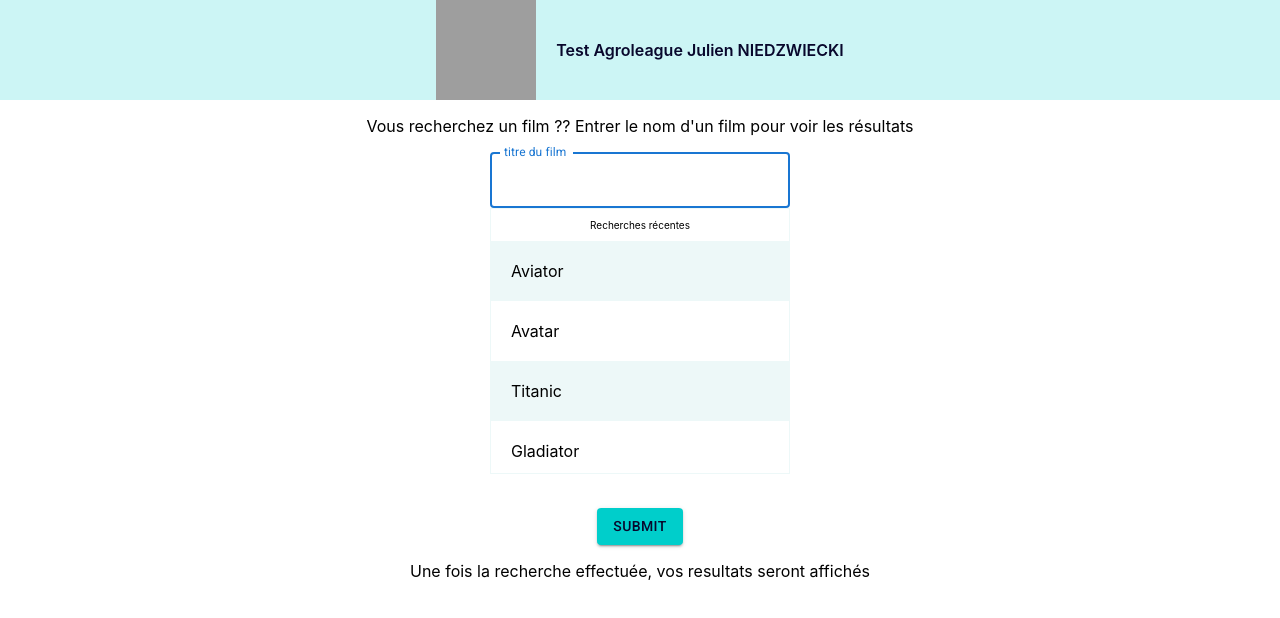
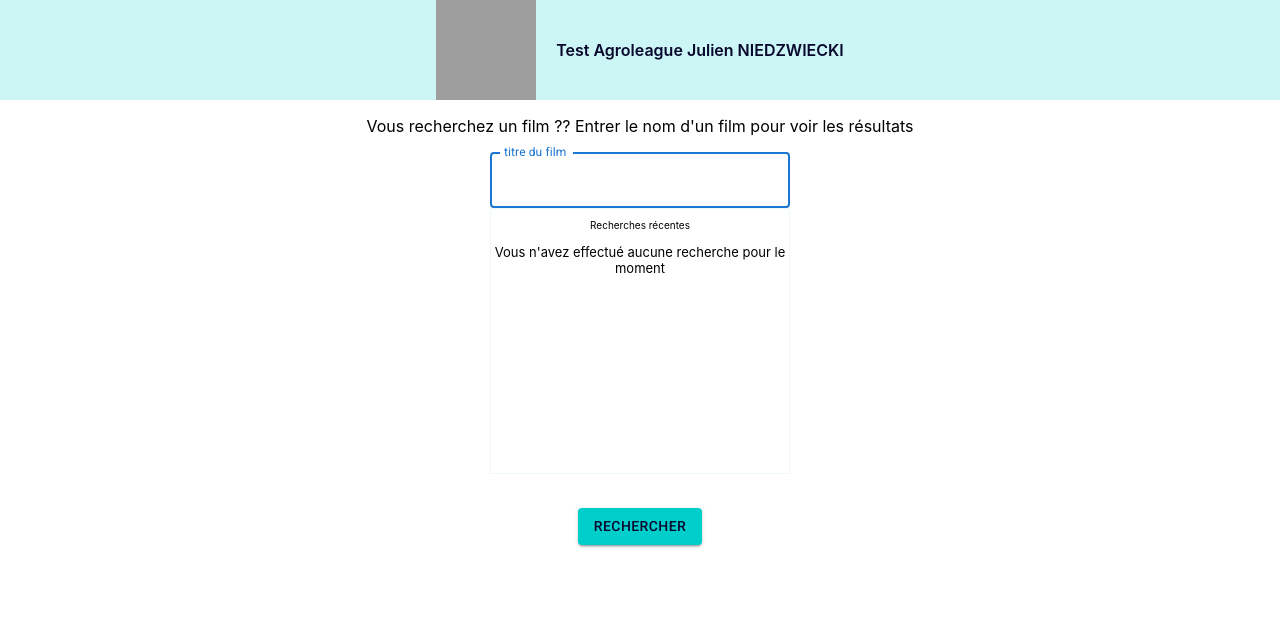
Before and after one commit to hollowspy/front_agroleague, a React (Create React App) app: page / in a window 1280 px wide. Both pictures are taken after a click on the element "titre du film". Shown: the top 618 px of the page. Built offline with nearby package versions, Linux system fonts and the light colour scheme; grey boxes are pictures that could not be loaded.

Commit message:
add favicon / Add history in localStorage

```diff
--- a/public/index.html
+++ b/public/index.html
@@ -2,7 +2,7 @@
 <html lang="en">
   <head>
     <meta charset="utf-8" />
-    <link rel="icon" href="%PUBLIC_URL%/favicon.ico" />
+    <link rel="icon" href="https://uploads-ssl.webflow.com/5f81982884cdb023d8700aeb/5fa2c10b7f5ac46c7059cd53_agroleaguelogo2.svg" />
     <link rel="stylesheet" href="https://fonts.googleapis.com/css?family=Roboto:300,400,500,700&display=swap" />
     <link rel="stylesheet"  href="https://fonts.googleapis.com/icon?family=Material+Icons" />
     <meta name="viewport" content="width=device-width, initial-scale=1" />
@@ -26,7 +26,7 @@
       work correctly both with client-side routing and a non-root public URL.
       Learn how to configure a non-root public URL by running `npm run build`.
     -->
-    <title>React App</title>
+    <title>Agroleague Julien NIEDZWIECKI</title>
   </head>
   <body>
     <noscript>You need to enable JavaScript to run this app.</noscript>
--- a/src/search/history.scss
+++ b/src/search/history.scss
@@ -7,6 +7,10 @@
 
   .header-history {
     font-size: 10px;
+  }
+
+  .no-history {
+    font-size: 13px;
   }
 
   .wrapper-item-history {
--- a/src/search/history.tsx
+++ b/src/search/history.tsx
@@ -1,27 +1,42 @@
 import React, {useEffect, useState} from 'react';
-import {Button, TextField} from "@mui/material";
 
 import './history.scss'
+import {useNavigate} from "react-router-dom";
 
 
-const History = () => {
-    const [history, setHistory] = useState<String[]>([])
+const History = ({history}: any) => {
+    const navigate = useNavigate();
 
-    useEffect(() => {
-    const toto = ['Aviator', 'Avatar', 'Titanic', 'Gladiator'];
-    setHistory(toto)
-    }, []);
+    const onNavigateToFilm = (f: any) => {
+        navigate(`film/${f.id}`, {
+            state: {
+                filmId: f.id,
+            }
+        });
+    }
+
+    const displayHistory = () => {
+        if (history.length === 0) {
+            return (
+                <p className="no-history"> Vous n'avez effectué aucune recherche pour le moment</p>
+            )
+        }
+        return (
+            history.map((f: any) => {
+                return (
+                    <div onClick={() => onNavigateToFilm(f)} className="wrapper-item-history">
+                        <p>{f.title}</p>
+                    </div>
+                )
+            })
+        )
+
+    }
 
     return (
         <div className="wrapper-history">
             <p className="header-history">Recherches récentes</p>
-            {history.map((f) => {
-                return (
-                    <div className="wrapper-item-history">
-                        <p>{f}</p>
-                    </div>
-                )
-            })}
+            {displayHistory()}
         </div>
     )
 }
--- a/src/search/results.tsx
+++ b/src/search/results.tsx
@@ -3,30 +3,21 @@ import './results.scss'
 import { useNavigate, useLocation } from "react-router-dom";
 
 
-const Results = ({isSearchDone, resultSearch} : any) => {
-
+const Results = ({isSearchDone, resultSearch, history, addFilmToHistory} : any) => {
     const navigate = useNavigate();
 
-    const SelectFilm = (f:any) => {
-
-        navigate(`film/${f.imdbID}`, {
-            state: {
-                filmId: f.imdbID,
-            }
-        });
-        // return <MyClassComponent {...props} navigate={navigate} />;
-        console.log(f)
+    const selectFilm = (f:any) => {
+        setTimeout(() => {
+            navigate(`film/${f.imdbID}`, {
+                state: {
+                    filmId: f.imdbID,
+                }
+            });
+        })
     }
 
     const displayResult =() => {
-        if (!isSearchDone) {
-            return (
-                <div>
-                    <p>Une fois la recherche effectuée, vos resultats seront affichés</p>
-                </div>
-            )
-        }
-        if ((resultSearch && resultSearch.length === 0) || !resultSearch) {
+        if (isSearchDone && (resultSearch && resultSearch.length === 0) || !resultSearch) {
             return (
                 <div>
                     <p>Votre recherche n'a donné aucun résultat. Veuillez recommencer</p>
@@ -38,7 +29,7 @@ const Results = ({isSearchDone, resultSearch} : any) => {
                 <div className="wrapper-results">
                 {resultSearch.map((f:any) => {
                     return (
-                            <div onClick={() => SelectFilm(f)} className="card-film">
+                            <div onClick={() => {addFilmToHistory(f); selectFilm(f)}} className="card-film">
                                 <p>{f.Title}</p>
                                 <img src={f.Poster} alt="Poster of film"/>
                             </div>
--- a/src/search/search.tsx
+++ b/src/search/search.tsx
@@ -1,4 +1,4 @@
-import React, {useState} from 'react';
+import React, {useEffect, useState} from 'react';
 import {Button, TextField} from "@mui/material";
 import './search.scss'
 import Results from "./results";
@@ -15,31 +15,41 @@ const Search = () => {
     const [formValues, setFormValues] = useState(defaultValues);
     const [resultSearch, setResultSearch] = useState([]);
     const [isSearchDone, setIsDone]= useState<boolean>(false);
-    const [displayHistory, setDisplayHistory] = useState<boolean>(true)
+    const [displayHistory, setDisplayHistory] = useState<boolean>(false);
+    const [history, setHistory] = useState<any>([])
 
-    const handleSubmit = async (event:any) => {
+    useEffect(() => {
+        const localValues = localStorage.getItem("history");
+        console.log('localValues', localValues);
+        if (localValues) {
+            const values = Array.from(JSON.parse(localValues));
+            console.log('values', values);
+            setHistory(values);
+        }
+    }, []);
+
+
+   const handleSubmit = async (event:any) => {
         event.preventDefault();
-        console.log(formValues);
         try {
             const url = `http://www.omdbapi.com/?apikey=f4eecfeb&type=movie&s=${formValues.title}`;
-            console.log('url', url);
             const fetchAPI = await axios.get(url);
             setResultSearch(fetchAPI.data.Search);
             setIsDone(true);
+            setDisplayHistory(false)
         } catch (error) {
             console.error(error);
         }
     };
 
     const handleInputChange = (e:any) => {
-        console.log('e', e);
         const copyDefaultValue = { ... defaultValues};
         copyDefaultValue.title = e.target.value
         setFormValues(copyDefaultValue)
+
     };
 
     const detectClick = () => {
-        console.log('toto');
     }
 
     const getMargin =() => {
@@ -50,8 +60,28 @@ const Search = () => {
 
 
     const displayResult = () => {
-        return <Results resultSearch={resultSearch} isSearchDone={isSearchDone}/>
+        return <Results
+            addFilmToHistory={addFilmToHistory}
+            history={history}
+            resultSearch={resultSearch}
+            isSearchDone={isSearchDone}/>
     }
+
+    const addFilmToHistory = (film:any) => {
+        const copyHistory = [...history]
+        if (copyHistory.length === 4) {
+            copyHistory.pop()
+        };
+        const dataStorage = {
+            title: film.Title,
+            id: film.imdbID
+        };
+        copyHistory.push(dataStorage)
+        copyHistory.reverse();
+        setHistory(copyHistory);
+        localStorage.setItem("history", JSON.stringify(copyHistory));
+    }
+
 
     return (
         <div className='wrapper-search'>
@@ -67,17 +97,20 @@ const Search = () => {
                             label="titre du film"
                             type="text"
                             value={formValues.title}
-                            onClick={() => console.log('tata')}
+                            onClick={() => setDisplayHistory(true)}
                             onChange={handleInputChange}
                         />
-                    <History />
+                        {displayHistory && (
+                            <History history={history}/>
+                        ) }
                     </div>
                     <Button variant="contained" color="secondary" type="submit">
-                        Submit
+                        Rechercher
                     </Button>
                 </form>
             </div>
             {displayResult()}
+
         </div>
     )
 
```
